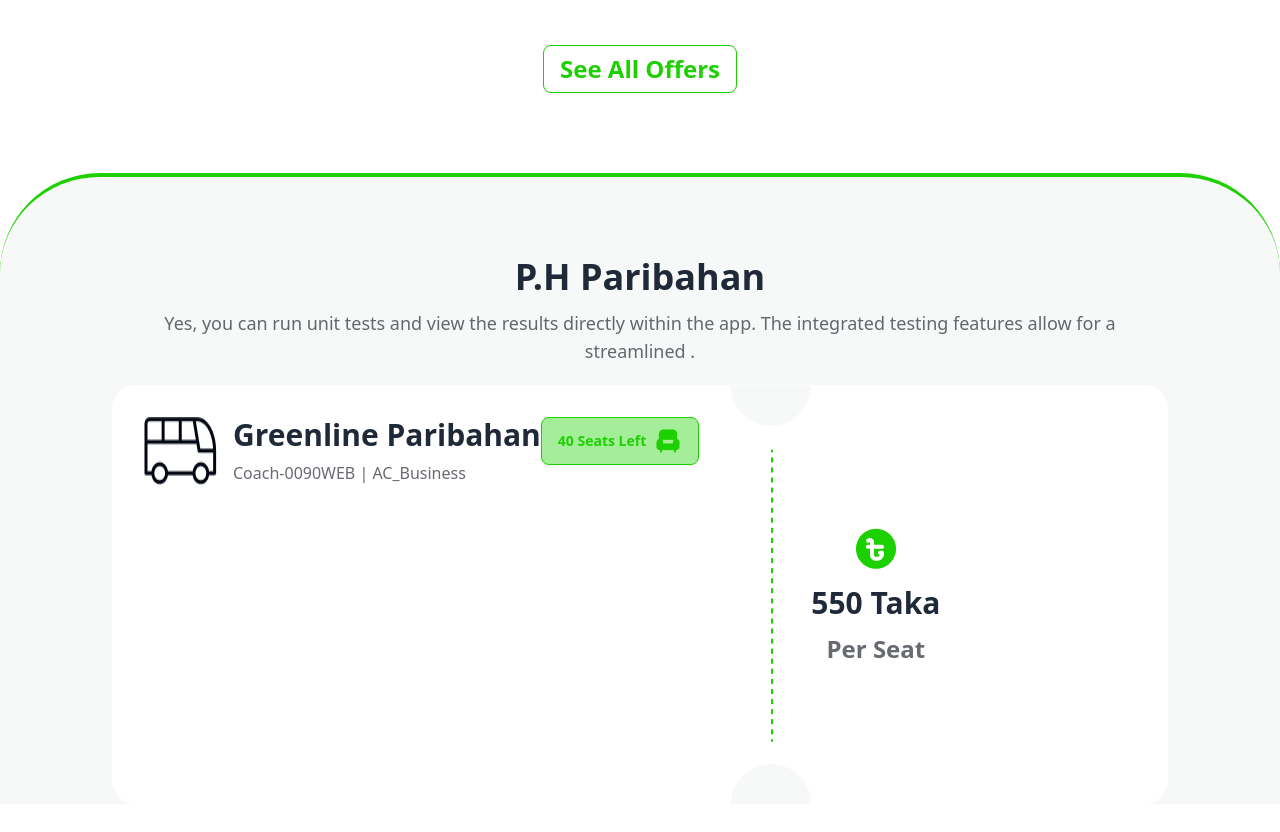
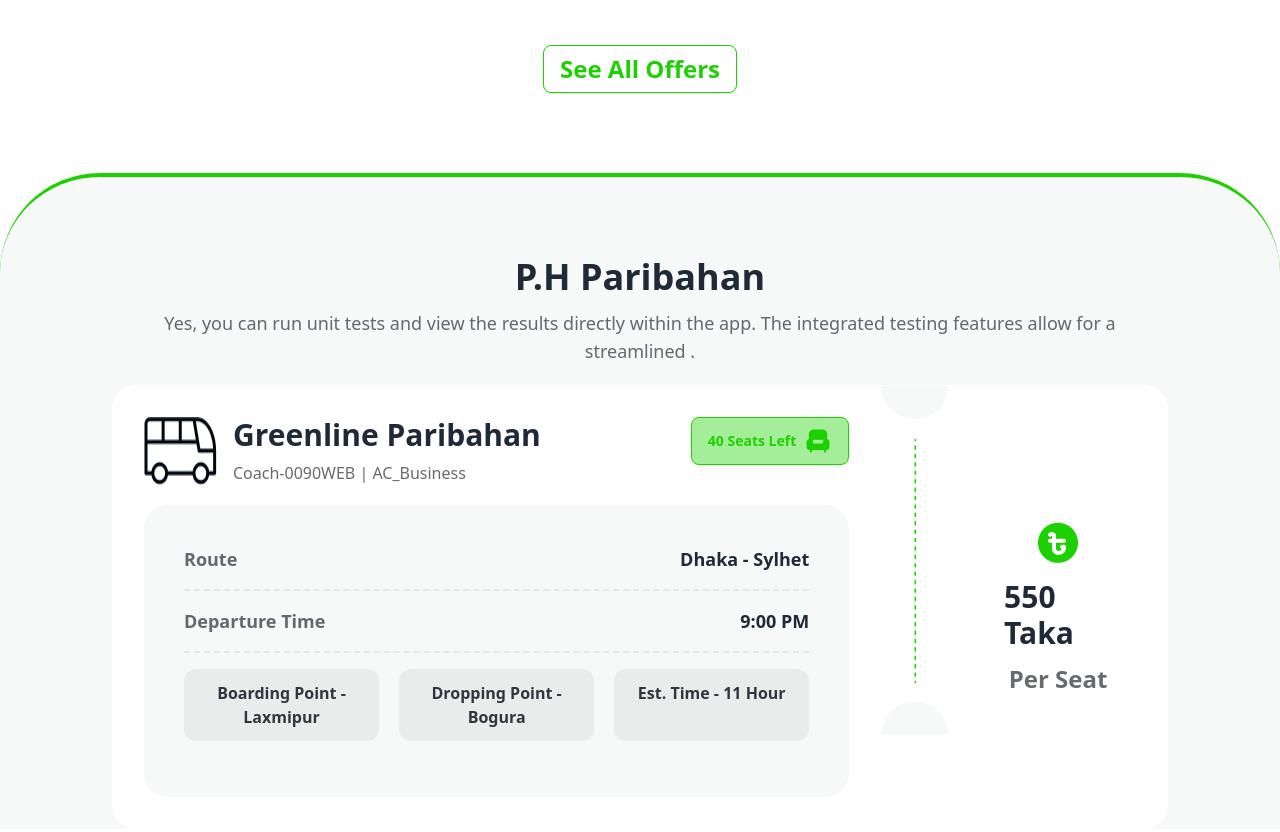
Before and after one commit to mdalarmansorker/B9-A5-Arman, a plain HTML site: page index.html in a window 1280 px wide. Shown: the part 1275-2107 px from the top of the page. Drawn offline with nearby package versions, Linux system fonts and the light colour scheme.

Commit message:
ticket card done

```diff
--- a/index.html
+++ b/index.html
@@ -176,9 +176,9 @@
             </p>
           </div>
           <!-- ticket card -->
-          <div class="mt-5">
-            <div class="bg-white rounded-3xl flex">
-              <div class="p-8">
+          <div class="my-5">
+            <div class="bg-white rounded-3xl flex justify-between">
+              <div class="p-8 flex-grow">
                 <div class="flex justify-between">
                   <div class="flex gap-4">
                     <img src="images/bus-logo.png" alt="" />
@@ -198,18 +198,43 @@
                     /></a>
                   </div>
                 </div>
-                <div></div>
+                <div class="bg-[#F7F8F8] rounded-3xl mt-5 items-center">
+                  <div class="p-10">
+                    <div class="flex justify-between border-b-2 border-dashed pb-4">
+                      <span class="text-[#03071299] font-semibold text-lg">Route</span>
+                      <span class="font-extrabold text-lg">Dhaka - Sylhet</span>
+                    </div>
+                    <div class="flex justify-between border-b-2 border-dashed py-4">
+                      <span class="text-[#03071299] font-semibold text-lg">Departure Time</span>
+                      <span class="font-extrabold text-lg">9:00 PM</span>
+                    </div>
+                    <div class="flex justify-between py-4">
+                      <div class="text-base font-bold text-[#030712CC] grid grid-cols-3 gap-5 text-center w-full">
+                        <div class="bg-[#0307120D] py-3 px-4 rounded-xl">
+                          Boarding Point - Laxmipur
+                        </div>
+                        <div class="bg-[#0307120D] py-3 px-4 rounded-xl">
+                          Dropping Point - Bogura
+                        </div>
+                        <div class="bg-[#0307120D] py-3 px-4 rounded-xl">
+                          Est. Time - 11 Hour
+                        </div>
+                      </div>
+                    </div>
+                  </div>
+                </div>
               </div>
-              <div>
+              <div class="ml-auto">
                 <img src="images/info-devider.png" alt="" />
               </div>
-              <div class="flex flex-col justify-center items-center gap-3">
+              <div class="flex flex-col justify-center items-center gap-3 ml-auto p-14">
                 <img src="images/fare.png" alt="" />
                 <h1 class="font-extrabold text-3xl">550 Taka</h1>
                 <h3 class="font-bold text-2xl text-[#03071299]">Per Seat</h3>
               </div>
             </div>
           </div>
+
         </div>
       </section>
 
```
